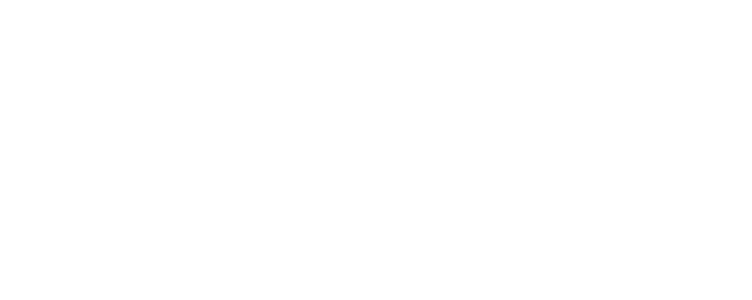
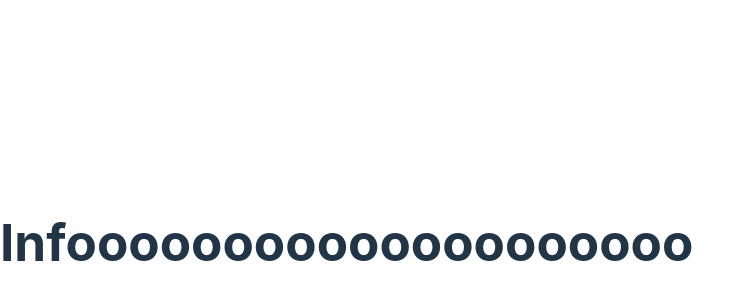
Before and after one commit to ondrejfilip1/test_git_react_2, a React (Vite) app: page /info in a window 1280 px wide. Before the commit this address had no page. Shown: the part 158-458 px from the top of the page, without its empty margins (0-752 px from the left). Built offline with nearby package versions, Linux system fonts and the light colour scheme.

Commit message:
info page

```diff
--- a/src/AppRoutes.jsx
+++ b/src/AppRoutes.jsx
@@ -1,5 +1,6 @@
 import { BrowserRouter, Routes, Route } from "react-router-dom";
 import Home from "./Home";
+import Info from "./Info";
 
 export default function AppRoutes() {
   return (
@@ -7,6 +8,7 @@
       <BrowserRouter>
         <Routes>
           <Route path="/" element={<Home />} />
+          <Route path="/info" element={<Info />} />
         </Routes>
       </BrowserRouter>
     </>
--- /dev/null
+++ b/src/Info/index.jsx
@@ -0,0 +1,8 @@
+import React from 'react'
+
+export default function
+() {
+  return (
+    <h1>Infoooooooooooooooooooo</h1>
+  )
+}
```
